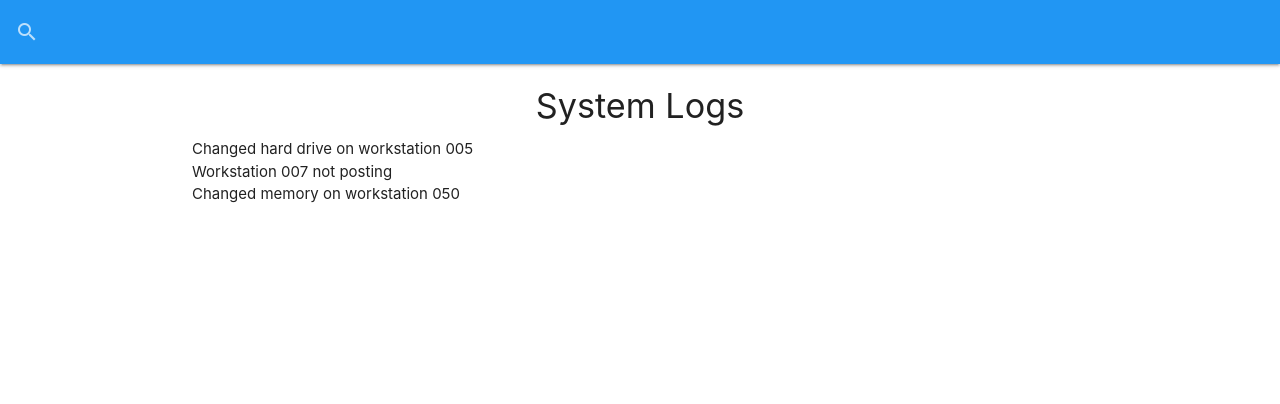
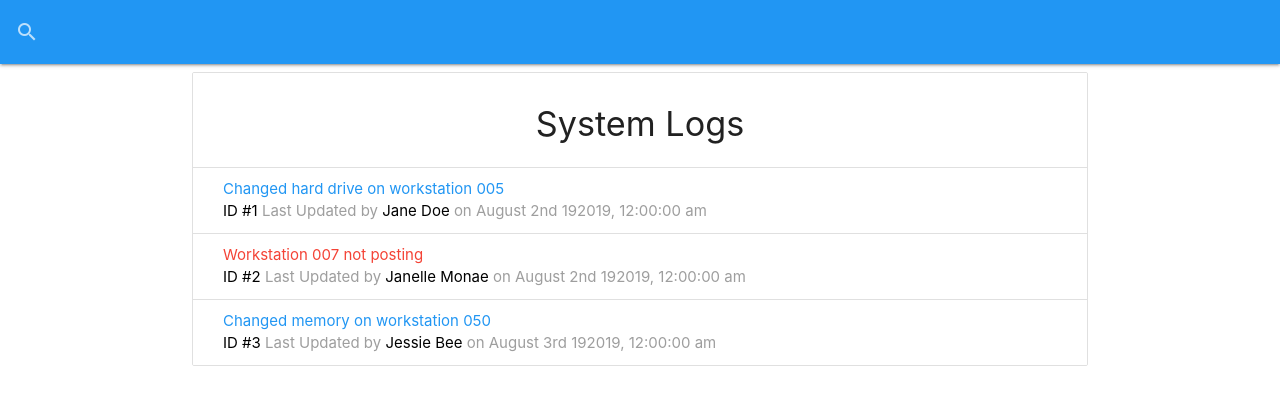
Before and after one commit to jessburnett/it-logger, a React (Create React App) app: page / in a window 1280 px wide. Shown: the top 404 px of the page. Built offline with nearby package versions, Linux system fonts and the light colour scheme; data requests are answered from the project's data file.

Commit message:
LogItem component

```diff
--- a/package.json
+++ b/package.json
@@ -9,8 +9,10 @@
   "private": true,
   "dependencies": {
     "materialize-css": "^1.0.0",
+    "moment": "^2.24.0",
     "react": "^16.8.6",
     "react-dom": "^16.8.6",
+    "react-moment": "^0.9.2",
     "react-scripts": "3.0.1"
   },
   "scripts": {
--- a/src/components/logs/LogItem.js
+++ b/src/components/logs/LogItem.js
@@ -0,0 +1,31 @@
+import React from 'react'
+import Moment from 'react-moment'
+import PropTypes from 'prop-types'
+
+const LogItem = ({ log }) => {
+  return (
+    <li className="collection-item">
+      <div>
+        <a
+          href="#edit-log-modal"
+          className={`modal-trigger
+          ${log.attention ? 'red-text' : 'blue-text'}`}>
+          {log.message}
+        </a>
+        <br />
+        <span className="grey-text">
+          <span className="black-text">ID #{log.id}</span>
+          {' '}Last Updated by{' '}
+          <span className="black-text">{log.tech}</span> on {' '}
+          <Moment format='MMMM Do YYY, h:mm:ss a'>{log.date}</Moment>
+        </span>
+      </div>
+    </li>
+  )
+}
+
+LogItem.propTypes = {
+  log: PropTypes.object.isRequired
+}
+
+export default LogItem
--- a/src/components/logs/Logs.js
+++ b/src/components/logs/Logs.js
@@ -1,4 +1,5 @@
 import React, {useState, useEffect} from 'react'
+import LogItem from './LogItem'
 
 const Logs = () => {
   const [logs, setLogs] = useState([]);
@@ -14,7 +15,7 @@ const Logs = () => {
     const res = await fetch('/logs');
     const data = await res.json();
 
-    setLogs(data);
+    setLogs(data);     //eslint-disable-next-line
     setLoading(false);
 
     if(loading){
@@ -23,10 +24,10 @@ const Logs = () => {
   }
 
   return (
-    <ul className="collection-with-header">
+    <ul className="collection with-header">
       <li className="collection-header"><h4 className="center">System Logs</h4></li>
       {!loading && logs.length === 0 ? (<p className="center">No Logs to show...</p>) : (
-        logs.map(log => <li>{log.message}</li>)
+        logs.map(log => <LogItem log={log} key={log.id}/>)
       )}
     </ul>
   )
```
Also changed, not shown: 1 other file (tests, documents, lock files or other folders).
